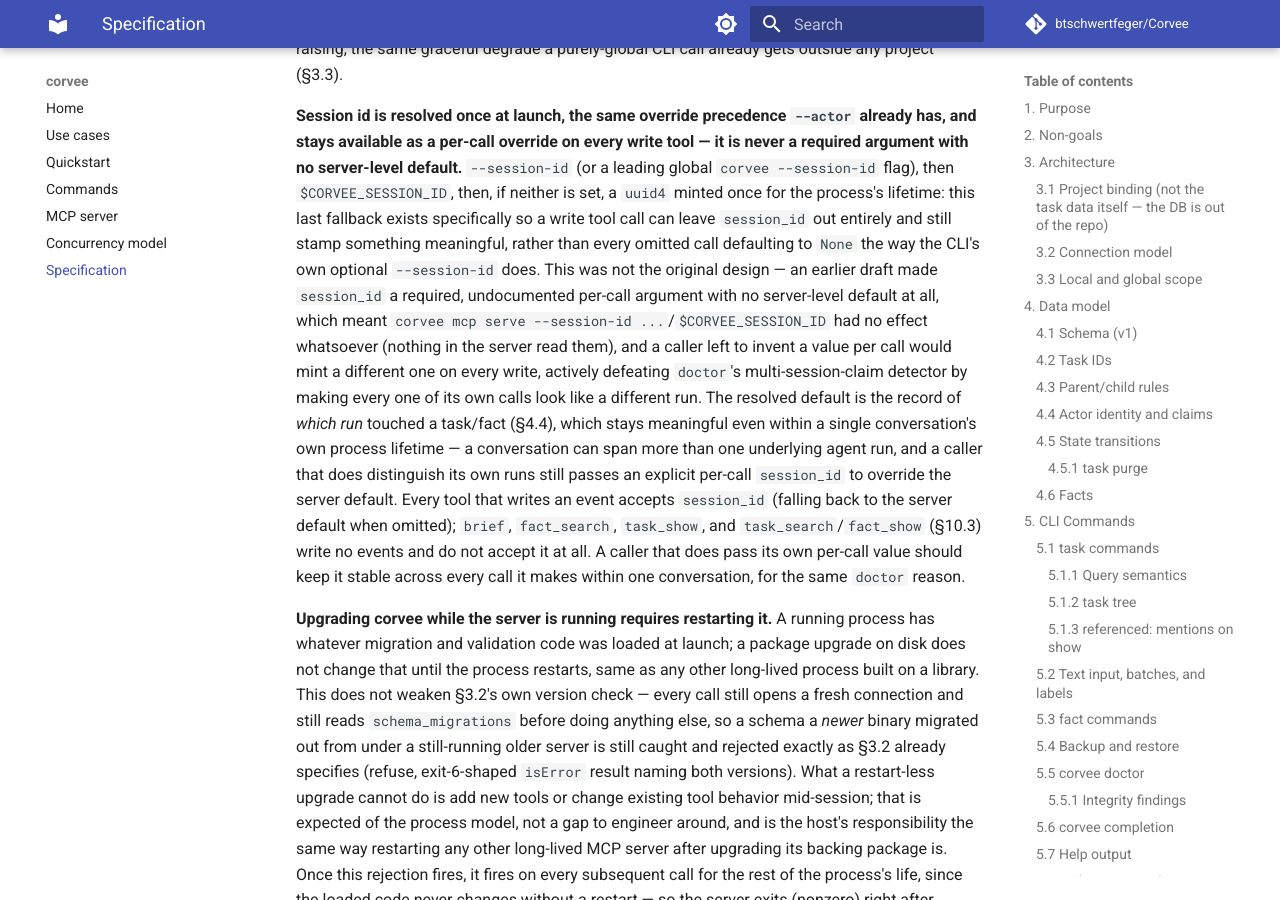
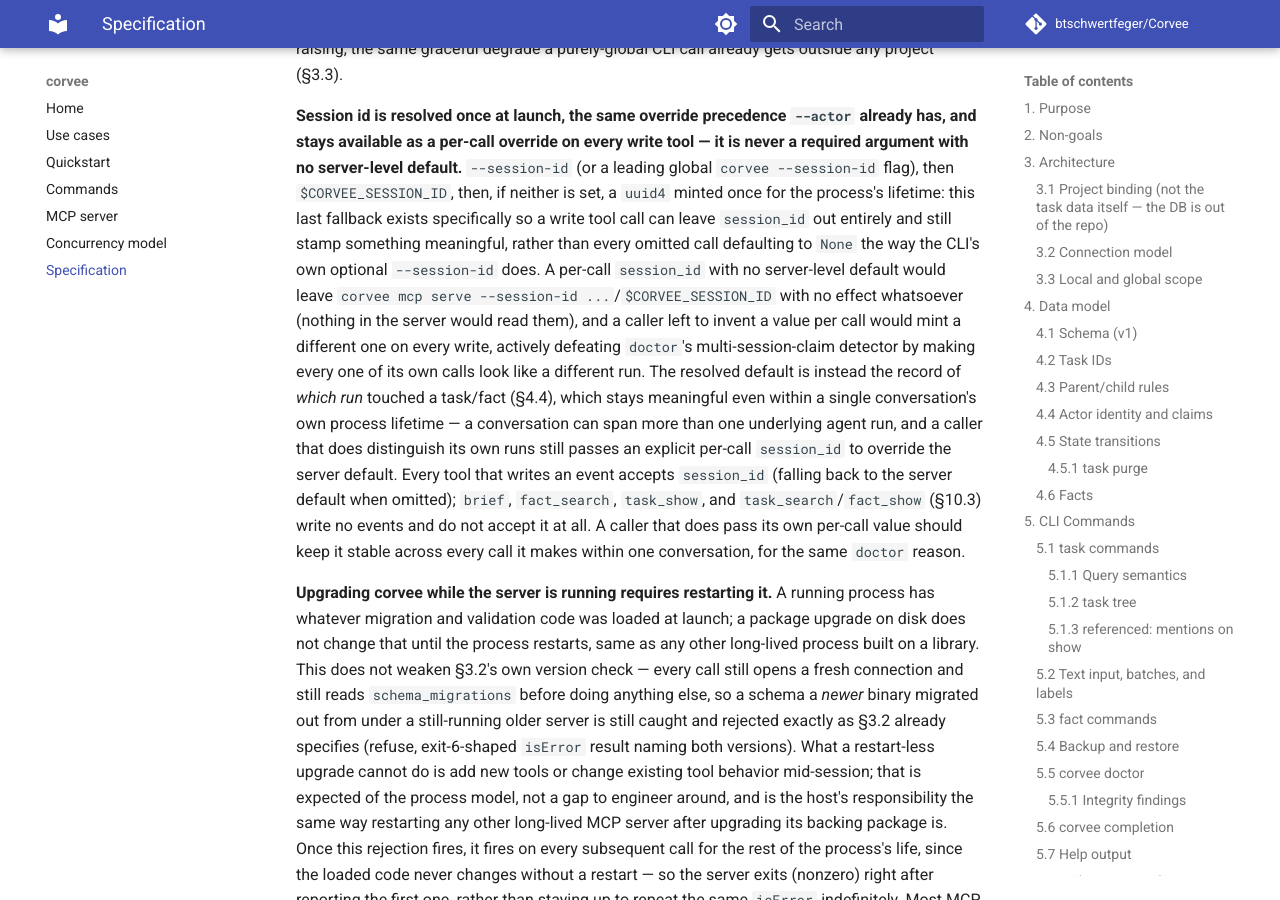
Before and after one commit to btschwertfeger/Corvee, an MkDocs documentation site: the page built from docs/spec.md, in a window 1280 px wide and 900 px high, scrolled down 44139 px. Built offline with MkDocs 1.6.1 and Material for MkDocs 9.7.7, drawn with Linux system fonts in a browser that asks for light colours; comment, search, counter and statistics services are not loaded; some of the changed text lies outside the part shown.

Commit message:
Remove drafting-history narration from the spec (#61)

```diff
--- a/docs/spec.md
+++ b/docs/spec.md
@@ -2078,14 +2078,13 @@ minted once for the process's lifetime: this last fallback exists
 specifically so a write tool call can leave `session_id` out entirely and
 still stamp something meaningful, rather than every omitted call
 defaulting to `None` the way the CLI's own optional `--session-id` does.
-This was not the original design — an earlier draft made `session_id` a
-required, undocumented per-call argument with no server-level default at
-all, which meant `corvee mcp serve --session-id ...`/`$CORVEE_SESSION_ID`
-had no effect whatsoever (nothing in the server read them), and a caller
-left to invent a value per call would mint a different one on every
-write, actively defeating `doctor`'s multi-session-claim detector by
-making every one of its own calls look like a different run. The
-resolved default is the record of *which run* touched a task/fact (§4.4),
+A per-call `session_id` with no server-level default would leave
+`corvee mcp serve --session-id ...`/`$CORVEE_SESSION_ID` with no effect
+whatsoever (nothing in the server would read them), and a caller left to
+invent a value per call would mint a different one on every write,
+actively defeating `doctor`'s multi-session-claim detector by making
+every one of its own calls look like a different run. The resolved
+default is instead the record of *which run* touched a task/fact (§4.4),
 which stays meaningful even within a single conversation's own process
 lifetime — a conversation can span more than one underlying agent run,
 and a caller that does distinguish its own runs still passes an explicit
@@ -2171,10 +2170,8 @@ cascade array**, unlike the CLI's own `task update --cascade`: neither
 tool exposes a `cascade` argument, `apply_update` only ever cascades when
 called with `cascade=True` *and* the target state is `cancelled`
 (`db/tasks.py`), and neither condition can occur through either tool —
-`task_done`/`task_block` target `done`/`blocked`, never `cancelled`. An
-earlier draft of this section described a cascade-array return for these
-two that the implementation never produced and structurally cannot
-produce; this is the corrected, verified behavior. Every ref-taking tool
+`task_done`/`task_block` target `done`/`blocked`, never `cancelled`.
+Every ref-taking tool
 argument is a single ref (a plain string), not a batch: the CLI's own
 multi-id, one-transaction batching (`claim 14 15 16`) has no MCP
 equivalent — a caller wanting that makes one tool call per
```
